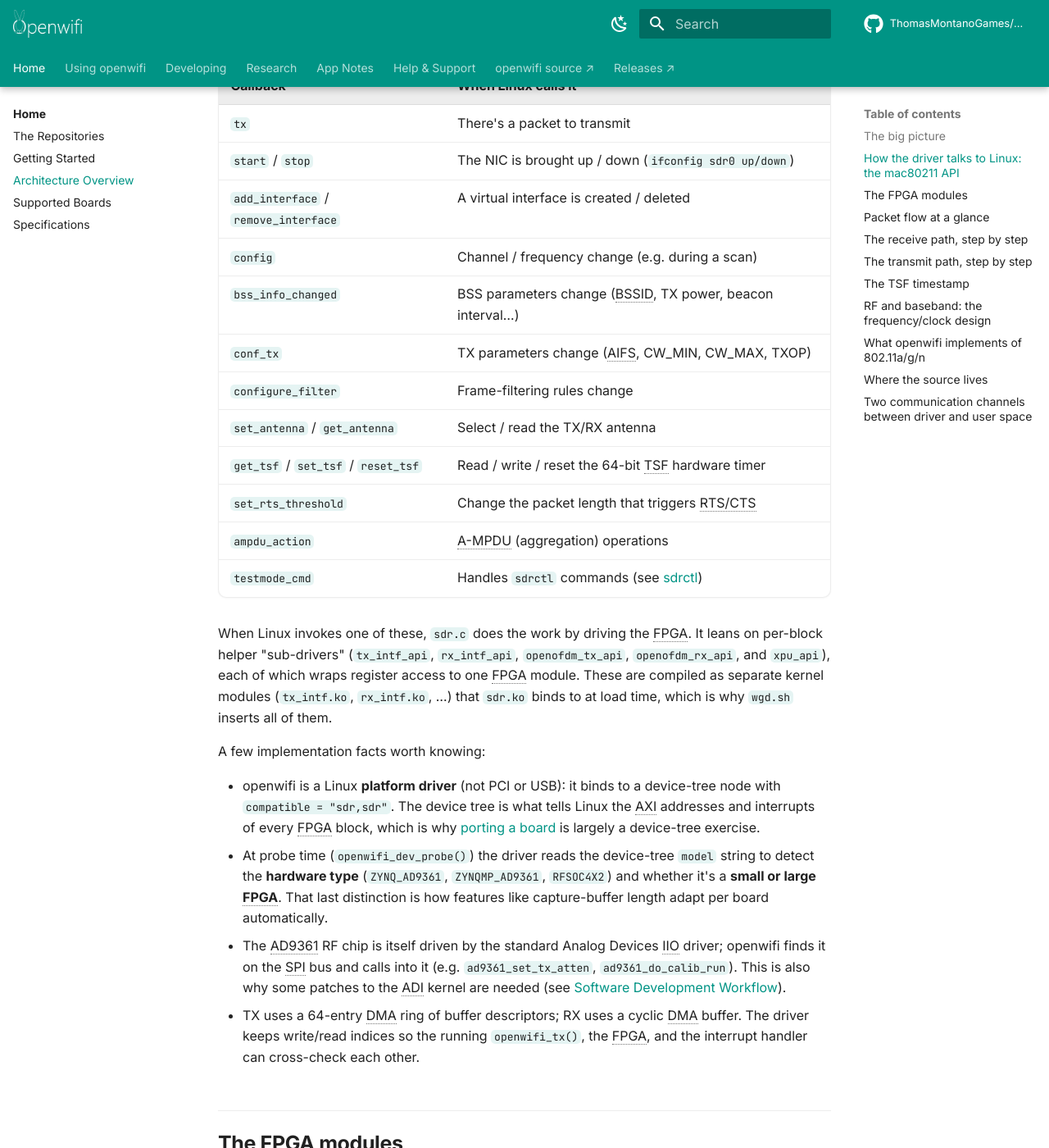
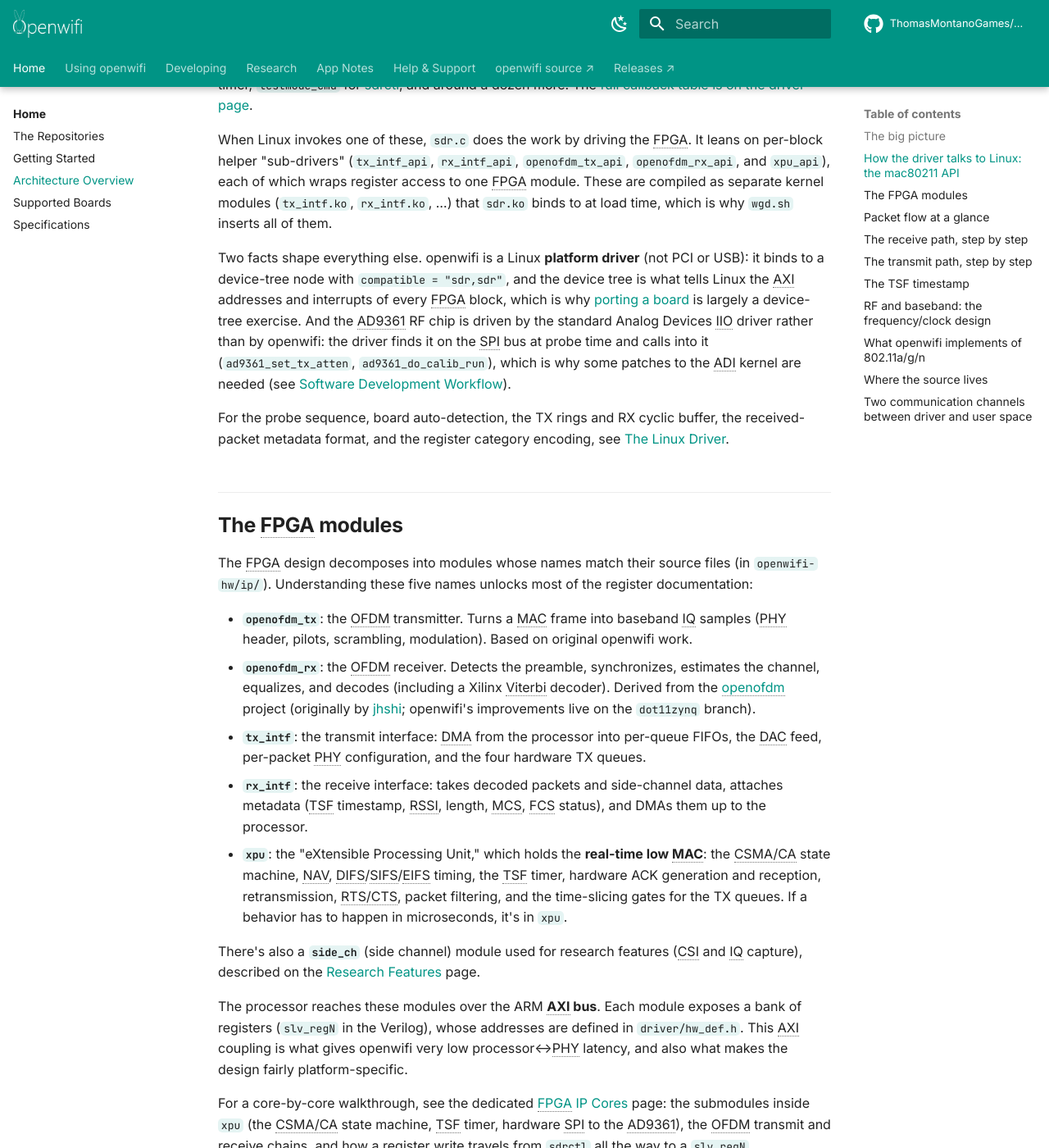
Before and after one commit to ThomasMontanoGames/OpenWifi-Wiki, an MkDocs documentation site: the page built from docs/Architecture.md, in a window 1280 px wide and 1400 px high, scrolled down 2548 px. Shown: the whole window at 82% size. Built offline with MkDocs 1.6.1 and Material for MkDocs 9.7.7, drawn with Linux system fonts in a browser that asks for light colours; comment, search, counter and statistics services are not loaded; some of the changed text lies outside the part shown.

Commit message:
Add a Linux driver page and move the driver internals off Architecture
The wiki gave the FPGA two dedicated pages and the driver none, so driver
material was scattered across Architecture.md and eleven other pages.

- New Driver-Architecture.md: the six kernel modules and the compatible
  string each binds to, the probe sequence and board auto-detection, the
  TX rings and RX cyclic buffer, the exact 16-byte RX metadata layout,
  hw_def.h, and the two user-space channels
- Architecture.md goes back to being an overview and points to the new
  page. The full mac80211 callback table, the probe and ring details, and
  the register category numbering now live on the driver page
- Add the page to the Developing section of the nav

Written from reading sdr.c, sdr.h, hw_def.h, sdrctl_intf.c and
sysfs_intf.c at open-sdr/openwifi master rather than from the module
names. Two findings worth noting: the FCS-OK bit is the top bit of the
last byte of the frame payload rather than a header field, and
driver/xilinx_dma is documented as a historical leftover because its own
README says the stock in-kernel Xilinx DMA driver is used now.

Co-Authored-By: Claude Opus 4.8 <noreply@anthropic.com>

```diff
--- a/docs/Architecture.md
+++ b/docs/Architecture.md
@@ -1,6 +1,6 @@
 # Architecture Overview
 
-This page explains how openwifi is put together. Read it before you start modifying code. Almost every "how do I…" question becomes obvious once you understand the split between Linux, the driver, and the FPGA. (For *where* each part lives in the source tree, see [The Repositories](Repositories.md); for the FPGA cores in depth, see [FPGA IP Cores](FPGA-IP-Cores.md).)
+This page explains how openwifi is put together. Read it before you start modifying code. Almost every "how do I…" question becomes obvious once you understand the split between Linux, the driver, and the FPGA. (For *where* each part lives in the source tree, see [The Repositories](Repositories.md); for the driver internals, see [The Linux Driver](Driver-Architecture.md); for the FPGA cores in depth, see [FPGA IP Cores](FPGA-IP-Cores.md).)
 
 ![openwifi software and FPGA module composition](assets/img/openwifi-detail.jpg)
 
@@ -98,31 +98,13 @@ Because it registers a normal Linux network interface (`sdr0`), every tool that
 
 ## How the driver talks to Linux: the mac80211 API
 
-The Linux `mac80211` subsystem defines a set of callbacks (`ieee80211_ops`) that every SoftMAC driver implements. That shared contract is why one kernel can drive Wi-Fi chips from dozens of vendors. openwifi's `sdr.c` implements the relevant subset. The most important callbacks:
-
-| Callback | When Linux calls it |
-|---|---|
-| `tx` | There's a packet to transmit |
-| `start` / `stop` | The NIC is brought up / down (`ifconfig sdr0 up/down`) |
-| `add_interface` / `remove_interface` | A virtual interface is created / deleted |
-| `config` | Channel / frequency change (e.g. during a scan) |
-| `bss_info_changed` | BSS parameters change (BSSID, TX power, beacon interval…) |
-| `conf_tx` | TX parameters change (AIFS, CW_MIN, CW_MAX, TXOP) |
-| `configure_filter` | Frame-filtering rules change |
-| `set_antenna` / `get_antenna` | Select / read the TX/RX antenna |
-| `get_tsf` / `set_tsf` / `reset_tsf` | Read / write / reset the 64-bit TSF hardware timer |
-| `set_rts_threshold` | Change the packet length that triggers RTS/CTS |
-| `ampdu_action` | A-MPDU (aggregation) operations |
-| `testmode_cmd` | Handles `sdrctl` commands (see [sdrctl](sdrctl-and-Runtime-Control.md)) |
+The Linux `mac80211` subsystem defines a set of callbacks (`ieee80211_ops`) that every SoftMAC driver implements. That shared contract is why one kernel can drive Wi-Fi chips from dozens of vendors. openwifi's `sdr.c` implements the relevant subset: `tx` to send a frame, `start` / `stop` when the NIC goes up or down, `config` on a channel change, `get_tsf` / `set_tsf` for the hardware timer, `testmode_cmd` for [sdrctl](sdrctl-and-Runtime-Control.md), and around a dozen more. The [full callback table is on the driver page](Driver-Architecture.md#the-mac80211-callback-surface).
 
 When Linux invokes one of these, `sdr.c` does the work by driving the FPGA. It leans on per-block helper "sub-drivers" (`tx_intf_api`, `rx_intf_api`, `openofdm_tx_api`, `openofdm_rx_api`, and `xpu_api`), each of which wraps register access to one FPGA module. These are compiled as separate kernel modules (`tx_intf.ko`, `rx_intf.ko`, …) that `sdr.ko` binds to at load time, which is why `wgd.sh` inserts all of them.
 
-A few implementation facts worth knowing:
+Two facts shape everything else. openwifi is a Linux **platform driver** (not PCI or USB): it binds to a device-tree node with `compatible = "sdr,sdr"`, and the device tree is what tells Linux the AXI addresses and interrupts of every FPGA block, which is why [porting a board](FPGA-Development.md#porting-to-a-new-board) is largely a device-tree exercise. And the AD9361 RF chip is driven by the standard Analog Devices IIO driver rather than by openwifi: the driver finds it on the SPI bus at probe time and calls into it (`ad9361_set_tx_atten`, `ad9361_do_calib_run`), which is why some patches to the ADI kernel are needed (see [Software Development Workflow](Software-Development-Workflow.md#rebuilding-the-driver)).
 
-- openwifi is a Linux **platform driver** (not PCI or USB): it binds to a device-tree node with `compatible = "sdr,sdr"`. The device tree is what tells Linux the AXI addresses and interrupts of every FPGA block, which is why [porting a board](FPGA-Development.md#porting-to-a-new-board) is largely a device-tree exercise.
-- At probe time (`openwifi_dev_probe()`) the driver reads the device-tree `model` string to detect the **hardware type** (`ZYNQ_AD9361`, `ZYNQMP_AD9361`, `RFSOC4X2`) and whether it's a **small or large FPGA**. That last distinction is how features like capture-buffer length adapt per board automatically.
-- The AD9361 RF chip is itself driven by the standard Analog Devices IIO driver; openwifi finds it on the SPI bus and calls into it (e.g. `ad9361_set_tx_atten`, `ad9361_do_calib_run`). This is also why some patches to the ADI kernel are needed (see [Software Development Workflow](Software-Development-Workflow.md#rebuilding-the-driver)).
-- TX uses a 64-entry DMA ring of buffer descriptors; RX uses a cyclic DMA buffer. The driver keeps write/read indices so the running `openwifi_tx()`, the FPGA, and the interrupt handler can cross-check each other.
+For the probe sequence, board auto-detection, the TX rings and RX cyclic buffer, the received-packet metadata format, and the register category encoding, see [The Linux Driver](Driver-Architecture.md).
 
 ## The FPGA modules
 
@@ -212,13 +194,17 @@ Before the step-by-step walkthroughs, here is the whole packet path in one pictu
 3. `rx_intf` writes the packet plus metadata into a DMA buffer and raises an interrupt.
 4. The driver's `openwifi_rx_interrupt()` runs: it pulls the raw buffer, parses out the inserted metadata (TSF timestamp, raw RSSI which is then corrected to dBm per band/channel, length, MCS, FCS-valid flag), and hands the packet and its metadata to Linux via `ieee80211_rx_irqsafe()`.
 
+The [exact 16-byte metadata layout](Driver-Architecture.md#the-receive-path-inside-the-driver) is on the driver page, including the detail that the FCS-OK bit is carried in the last byte of the frame rather than in the header.
+
 ## The transmit path, step by step
 
 1. Linux `mac80211` calls `openwifi_tx()` with a frame to send.
-2. The driver reads what it needs from the 802.11 header and mac80211 metadata: length and MCS; unicast vs broadcast; whether an ACK is required and the maximum number of retransmissions the FPGA may attempt; which TX queue / time slice to use; whether RTS/CTS or CTS-to-self protection applies; whether the driver should insert a sequence number.
-3. It maintains an internal write index (`ring->bd_wr_idx`) so that the active `openwifi_tx()`, the FPGA, and the later interrupt handler can cross-check each other.
-4. It writes the per-packet FPGA configuration (so the FPGA generates the right PHY header, etc.) and fires a DMA transfer into one of the four FPGA TX queues. The packet may not go out immediately; the FPGA sends it when the channel and the CSMA state machine allow.
+2. The driver reads what it needs from the 802.11 header and mac80211 metadata: length and MCS, unicast vs broadcast, whether an ACK is required and the maximum number of retransmissions the FPGA may attempt, which TX queue / time slice to use, whether RTS/CTS or CTS-to-self protection applies, and whether the driver should insert a sequence number.
+3. It picks one of four TX rings (by Linux priority, or by destination MAC when time slicing is active) and writes the frame into a buffer descriptor.
+4. It writes the per-packet FPGA configuration (so the FPGA generates the right PHY header, etc.) and fires a DMA transfer into one of the four FPGA TX queues. The packet may not go out immediately: the FPGA sends it when the channel and the CSMA state machine allow.
 5. When the FPGA finishes sending, it raises an interrupt. `openwifi_tx_interrupt()` reads back the result (success or failure, meaning whether an ACK was received, and how many retransmissions happened) and reports it to Linux via `ieee80211_tx_status_irqsafe()`.
+
+The ring sizes, the index cross-checking, and the queue-mapping hook are covered on [The Linux Driver](Driver-Architecture.md#the-transmit-path-inside-the-driver).
 
 ## The TSF timestamp
 
@@ -276,7 +262,8 @@ openwifi supports **A-MPDU aggregation experimentally** (`./wgd.sh 1`, which set
 | Component | Location |
 |---|---|
 | Driver (main) | `openwifi/driver/sdr.c`, `sdr.h` |
-| Per-block driver APIs | `openwifi/driver/{tx_intf,rx_intf,openofdm_tx,openofdm_rx,xpu,side_ch}/` |
+| Per-block driver APIs | `openwifi/driver/{tx_intf,rx_intf,openofdm_tx,openofdm_rx,xpu}/` |
+| Side channel (separate module) | `openwifi/driver/side_ch/` |
 | Register addresses | `openwifi/driver/hw_def.h` |
 | sdrctl ↔ driver glue | `openwifi/driver/sdrctl_intf.c` |
 | sysfs interface | `openwifi/driver/sysfs_intf.c` |
@@ -290,4 +277,6 @@ A useful convention: a driver file and its FPGA counterpart usually share a name
 ## Two communication channels between driver and user space
 
 1. **`sdrctl`**: an `nl80211` testmode command, routed through the standard `nl80211 → cfg80211 → mac80211` path and handled by `openwifi_testmode_cmd()` in `sdrctl_intf.c`. Best for issuing commands and reading/writing registers.
-2. **sysfs**: driver variables exposed as virtual files (via `sysfs_intf.c`). Best for statistics and for scripts. On the ZCU102 these files live under `/sys/devices/platform/fpga-axi@0/fpga-axi@0:sdr`; on other boards under `/sys/devices/soc0/fpga-axi@0/fpga-axi@0:sdr`.
+2. **sysfs**: driver variables exposed as virtual files (via `sysfs_intf.c`). Best for statistics and for scripts. On the ZCU102 these files live under `/sys/devices/platform/fpga-axi@0/fpga-axi@0:sdr`, on other boards under `/sys/devices/soc0/fpga-axi@0/fpga-axi@0:sdr`.
+
+Both are described in detail on [The Linux Driver](Driver-Architecture.md#two-channels-to-user-space), including how the register category is packed into the upper 16 bits of the address and which categories never reach the FPGA.
--- a/mkdocs.yml
+++ b/mkdocs.yml
@@ -131,6 +131,7 @@ nav:
       - sdrctl & Runtime Control: sdrctl-and-Runtime-Control.md
   - Developing:
       - Software Development Workflow: Software-Development-Workflow.md
+      - The Linux Driver: Driver-Architecture.md
       - Boot, Kernel & Device Tree: Boot-Kernel-Device-Tree.md
       - Building SD Images: Building-SD-Images.md
       - FPGA Development: FPGA-Development.md
```
Also changed, not shown: docs/Driver-Architecture.md (added, +173 -0 lines).
